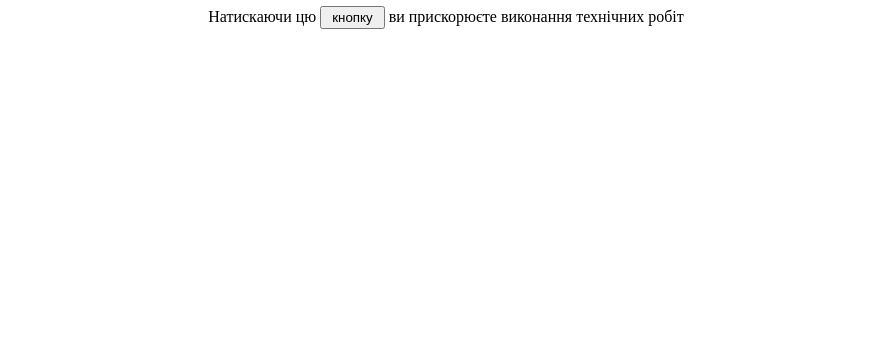
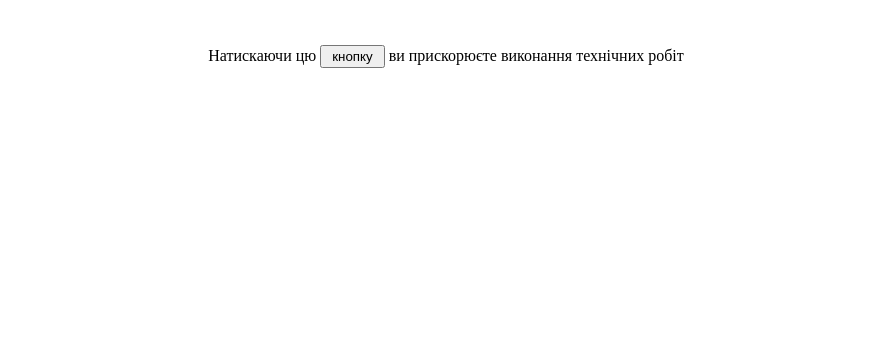
Before and after one commit to myownsites/myownsites.github.io, a plain HTML site: page index.html in a window 1280 px wide. Shown: the part 440-800 px from the top of the page, without its empty margins (194-1086 px from the left). Drawn offline with Linux system fonts and the light colour scheme.

Commit message:
Update index.html

```diff
--- a/index.html
+++ b/index.html
@@ -7,7 +7,7 @@
       <img src="https://vorzelpark.com.ua/processed_images/7f44988f9b59b9a300.png" alt="vorzelpark.com.ua"/>
       <h1>З технічних причин сайт тимчасово не доступний</h1>
       <h1>Запевняємо Вас ми вирішуємо це питання якнайшвидше</h1>
-      <div>Натискаючи цю <button onclick="window.location=window.location.href.split('?')[0]+'?'+Date.now();" style="cursor: pointer; padding: 2px 10px;">кнопку</button> ви прискорюєте виконання технічних робіт</button>
+      <div style="margin-top: 60px;">Натискаючи цю <button onclick="window.location=window.location.href.split('?')[0]+'?'+Date.now();" style="cursor: pointer; padding: 2px 10px;">кнопку</button> ви прискорюєте виконання технічних робіт</button>
     </div>
   </body>
 </html>
```
